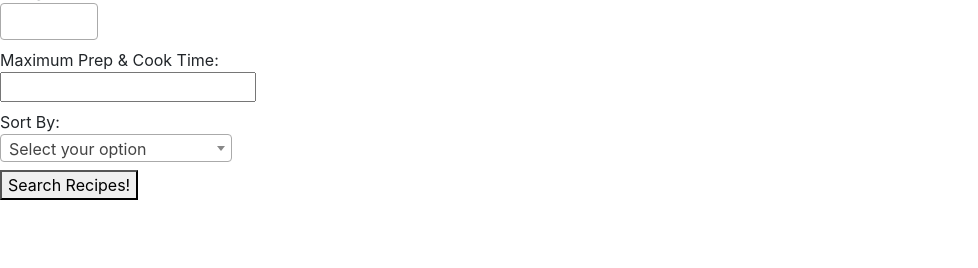
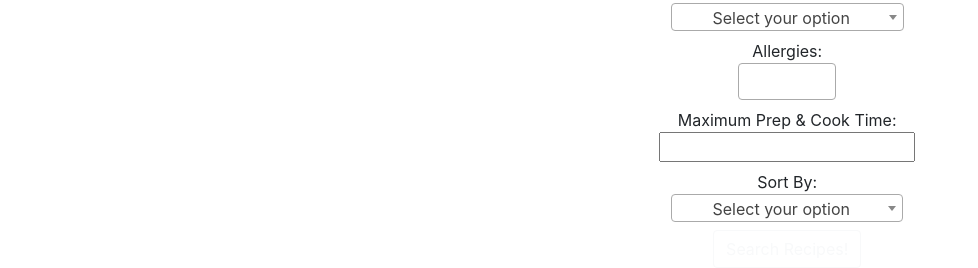
Before and after one commit to whymsicalc/goudathyme, a Flask app: template templates/recipe_search.html in a window 1280 px wide. Shown: the part 575-843 px from the top of the page, without its empty margins (0-978 px from the left). Before the commit the page ends 775 px from the top, so only its background shows below. Run offline with Flask 2, Linux system fonts and the light colour scheme; the template is opened without the code that fills it, so the values that code supplies are empty; some libraries are stand-ins or nearby versions.

Commit message:
Added styling so recipes show up on bootstrap cards

```diff
--- a/templates/recipe_search.html
+++ b/templates/recipe_search.html
@@ -27,29 +27,43 @@
             console.log(formInputs);
             $.post('/recipe-search', formInputs, (res) => {
                 console.log(res);
-                $('div.body').html("");
+                $('div.content').html('');
+                let index = 0
                 for (idx in res.results) {
                     console.log(res.results[idx]);
                     const result = res.results[idx];
-                    let diets = ''
+                    let col = '';
+                    if ([0, 3, 6].includes(index)){
+                        col = `<div class="col-3 offset-1" style="overflow-x:auto;">`;
+                    } else {
+                        col = `<div class="col-3" style="overflow-x:auto;">`;
+                    };
+                    index += 1;
+                    let diets = '';
                     if (result['diets'].length != 0){
-                        diets = '<div><b>Diet Matches:</b></div><ul>'
+                        diets = `<div><b>Diet Matches:</b></div><ul>`
                         for (const idx in result['diets']){
                             diets += `<li>${result['diets'][idx]}</li>`
-                            }
-                        diets += '</ul>'
-                        }
-                    let mins = ''
+                            };
+                        diets += '</ul>';
+                        };
+                    let mins = '';
                     if (result['readyInMinutes'] != 0 || result['readyInMinutes'] != null){
                         mins = `<div><b>Minutes to Prepare: </b>${result['readyInMinutes']}</div>`
-                    }
-                    let servings = ''
+                    };
+                    let servings = '';
                     if (result['servings'] != 0 || result['servings'] != null){
                         servings = `<div><b>Servings: </b>${result['servings']}</div><br>`
-                    }
-                    $('div.body').append(`<h3><a href="${result['sourceUrl']}">${result['title']}</a></h3>
-                        <img src="${result['image']}"><br>` + diets + mins + servings)
-                }
+                    };
+                    $('div.content').append(col + `<div class="card border-secondary mb-3"><img src="${result['image']}" alt="${result['title']}" style="width:100%"><div class="container"><h4 class="recipe"><b><a href="${result['sourceUrl']}">${result['title']}</a></b></h4><p class="descriptor></p>` + diets + mins + servings + `</div></div></div>`);
+                    // <h3><a href="${result['sourceUrl']}">${result['title']}</a></h3>
+                    //     <img src="${result['image']}"><br>` + diets + mins + servings)
+                };
+                $('#leftHalf').hide();
+                $('#rightHalf').hide();
+                $(`div.form`).hide();
+                $('div.darken').show();
+                $(`div.results`).show();
                 // $('div.body').append(`<span>More Recipes <button id="more" type="submit">>></button></span>`)
             });
         });
@@ -58,19 +72,90 @@
         $('[data-toggle="popover"]').popover({ trigger: "click" });
     });
 </script>
+<link href="/static/index.css" rel="stylesheet" type="text/css">
 <style>
+h1 {
+    padding-top: 20px;
+}
+.results {
+    padding-top: 20px;
+}
+.recipe {
+    padding-top: 10px;
+}
 .tooltip-inner {
     max-width: 600px;
+}
+.darken {
+    background-image:
+    linear-gradient(
+      rgba(0, 0, 0, 0.2),
+      rgba(0, 0, 0, 0.2)
+    ),
+    url(/static/images/wood.jpg);
+    background-attachment: fixed;
+    position: fixed;
+    }
+#leftHalf {
+    background-image:
+        linear-gradient(
+        rgba(0, 0, 0, 0.05),
+        rgba(0, 0, 0, 0.05)),
+    url(/static/images/sides-left.jpg);
+    width: 50%;
+    /*position: absolute;*/
+    left: 0px;
+    /*background-attachment: fixed;*/
+}
+#rightHalf {
+    background-image:
+        linear-gradient(
+        rgba(0, 0, 0, 0.05),
+        rgba(0, 0, 0, 0.05)),
+    url(/static/images/sides-right.jpg);
+    width: 50%;
+    position: absolute;
+    right: 0px;
+    /*height: 100%;*/
+    /*background-attachment: fixed;*/
+}
+.fixed {
+    /*position: fixed;*/
+}
+div.form {
+    top: 60px;
+    text-align:center;
+    position:absolute;
+    /*margin: auto;*/
+    margin-left: 23%;
+}
+.recipe {
+    padding-top: 10px;
+}
+.card, img {
+    border-radius: 10px;
 }
 </style>
 {% endblock %}
 
 {% block content %}
-<div class="body">
-<h3>Search for Recipes!</h3>
-<h5>You can filter recipes based on the following criteria:</h5>
+<div class="background">
+    <div class="page-holder bg-cover darken" style="display: none;"></div>
+    <div class="page-holder bg-cover fixed" id="leftHalf">
+    <div class="page-holder bg-cover fixed" id="rightHalf">
+    </div>
+    </div>
+</div>
+<div class="form">
+    <div class="container-fluid">
+        <div class="row justify-content-center">
+            <div class="col-8" style="overflow-x:auto;">
+                <h3 class="white">Search for Recipes!</h3>
+                <h5 class="white">You can filter recipes based on the following criteria:</h5>
+            </div>
+            <div class="col-6" style="overflow-x:auto;">
                     <form id="find-recipes">
-        <label>Type:
+                        <label class="white">Type:
                             <select class="select" id="type" name="type" data-id="{{user_id}}" style="width: 100%">
                               <option value="" disabled selected>Select your option</option>
                               <option value="main course">Main Course</option>
@@ -89,7 +174,7 @@
                               <option value="drink">Drink</option>
                             </select>
                         </label><br>
-        <label>Diet:
+                        <label class="white">Diet:
                             <select class="select" id="diet" name="diet" style="width: 100%">
                                 <option value="" disabled selected>Select your option</option>
                                 <option value="gluten free">Gluten Free</option>
@@ -122,7 +207,7 @@
                             Very similar to Paleo, except dairy is allowed - raw and full fat milk, butter, ghee, etc.<br><br>
                             <b>Whole30: </b>
                             Allowed ingredients include meat, fish/seafood, eggs, vegetables, fresh fruit, coconut oil, olive oil, small amounts of dried fruit and nuts/seeds. Ingredients not allowed include added sweeteners (natural and artificial, except small amounts of fruit juice), dairy (except clarified butter or ghee), alcohol, grains, legumes (except green beans, sugar snap peas, and snow peas), and food additives, such as carrageenan, MSG, and sulfites." data-toggle="popover" data-placement="right">&nbsp;&nbsp;<img src="https://img.icons8.com/material-outlined/20/000000/help.png"></span><br>
-        <label>Cuisine:
+                        <label class="white">Cuisine:
                             <select class="select" id="cuisine" name="cuisine" style="width: 100%">
                                 <option value="" disabled selected>Select your option</option>
                                 <option value="African">African</option>
@@ -153,7 +238,7 @@
                                 <option value="Vietnamese">Vietnamese</option>
                             </select>
                         </label><br>
-        <label>Allergies:
+                        <label class="white">Allergies:
                             <select class="select allergies" id="intolerances" name="intolerances" multiple="multiple" style="width: 100%">
                                 <option value="Dairy">Dairy</option>
                                 <option value="Egg">Egg</option>
@@ -169,10 +254,10 @@
                                 <option value="Wheat">Wheat</option>
                             </select>
                         </label><br>
-        <label>Maximum Prep & Cook Time:<br>
+                        <label class="white">Maximum Prep & Cook Time:<br>
                             <input type="number" id="maxReadyTime">
                         </label><br>
-        <label>Sort By:
+                        <label class="white">Sort By:
                             <select class="select" id="sort" name="sort" style="width: 100%">
                                 <option value="" disabled selected>Select your option</option>
                                 <option value="calories">Calories</option>
@@ -183,7 +268,16 @@
                                 <option value="time">Time</option>
                             </select>
                         </label><br>
-        <button type="submit">Search Recipes!</button>
+                        <button type="submit" class="btn btn-outline-light">Search Recipes!</button>
                     </form>
             </div>
+        </div>
+    </div>
+</div>
+<div class="results" style="display: none;">
+    <div class="container-fluid">
+        <div class="row justify-content-center content">
+        </div>
+    </div>
+</div>
 {% endblock %}
```
Also changed, not shown: templates/my_items.html (+73 -26 lines). Lines whose indentation alone changed are shown as unchanged.
